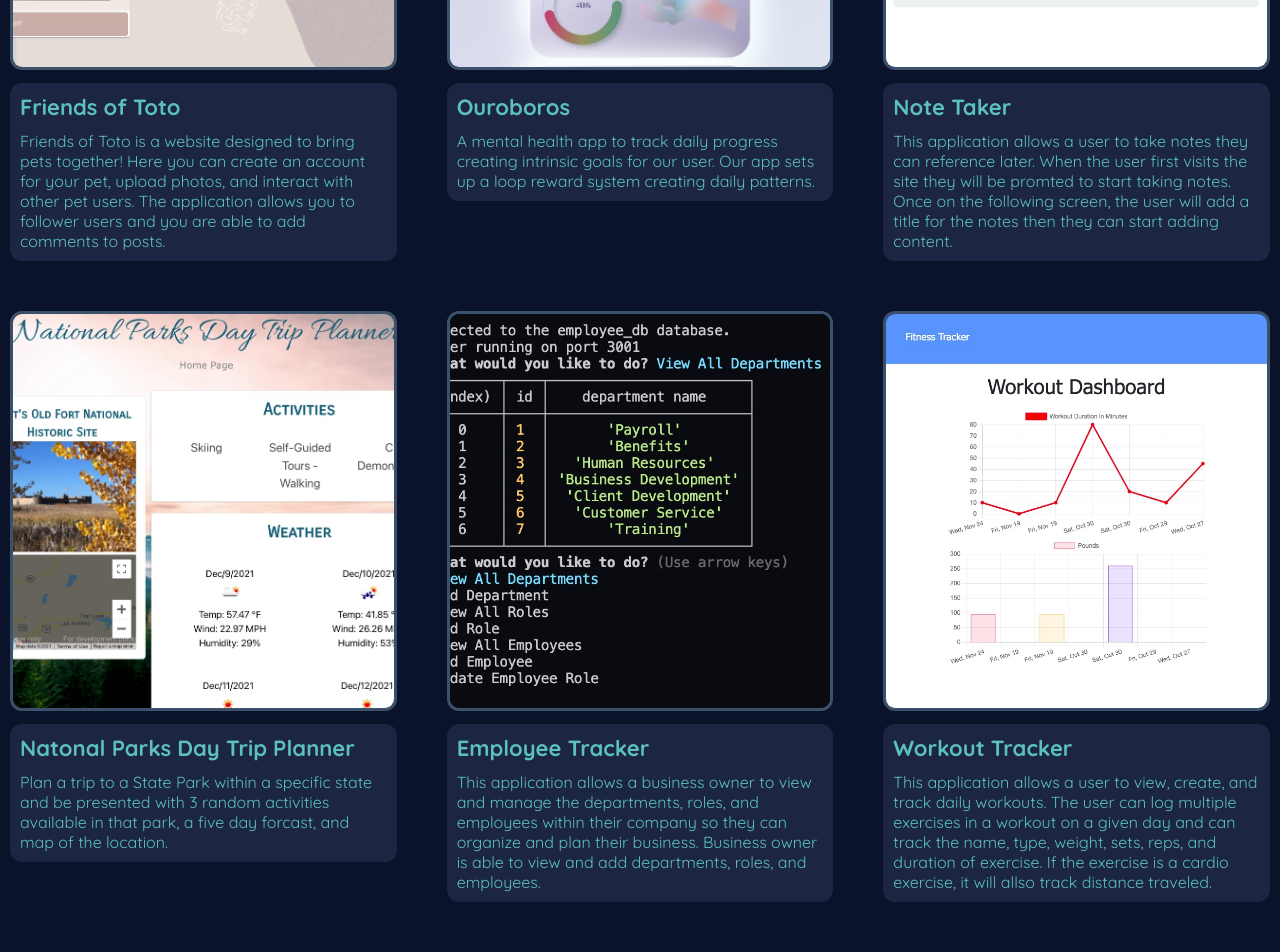
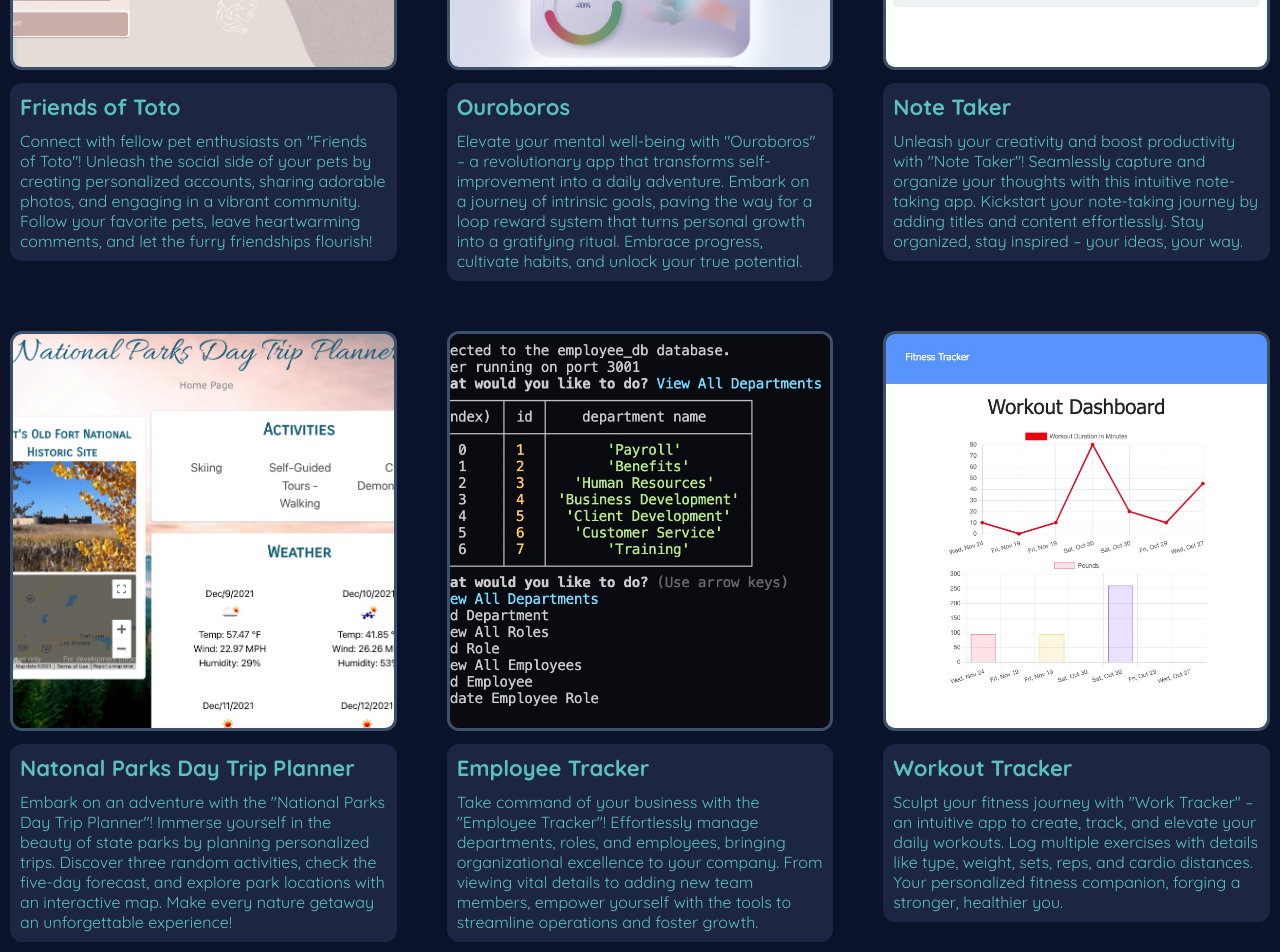
Before and after one commit to ZestyLimones/Zesty_React_Portfolio, a React (Create React App) app: page /projects in a window 1280 px wide. Shown: the part 580-1532 px from the top of the page. Built offline with nearby package versions, Linux system fonts and the light colour scheme.

Commit message:
updated project descriptions.

```diff
--- a/src/assets/data/projects.js
+++ b/src/assets/data/projects.js
@@ -10,42 +10,42 @@ const projects = [
   {
     id: uuidv4(),
     name: 'Friends of Toto',
-    desc: 'Friends of Toto is a website designed to bring pets together! Here you can create an account for your pet, upload photos, and interact with other pet users. The application allows you to follower users and you are able to add comments to posts.',
+    desc: 'Connect with fellow pet enthusiasts on "Friends of Toto"! Unleash the social side of your pets by creating personalized accounts, sharing adorable photos, and engaging in a vibrant community. Follow your favorite pets, leave heartwarming comments, and let the furry friendships flourish!',
     img: FoTotoImg,
     link: 'https://myfriendsoftoto.herokuapp.com/',
   },
   {
     id: uuidv4(),
     name: 'Ouroboros',
-    desc: 'A mental health app to track daily progress creating intrinsic goals for our user. Our app sets up a loop reward system creating daily patterns.',
+    desc: 'Elevate your mental well-being with "Ouroboros" – a revolutionary app that transforms self-improvement into a daily adventure. Embark on a journey of intrinsic goals, paving the way for a loop reward system that turns personal growth into a gratifying ritual. Embrace progress, cultivate habits, and unlock your true potential.',
     img: OuroborosImg,
     link: 'https://ouroboros.herokuapp.com/',
   },
   {
     id: uuidv4(),
     name: 'Note Taker',
-    desc: 'This application allows a user to take notes they can reference later. When the user first visits the site they will be promted to start taking notes. Once on the following screen, the user will add a title for the notes then they can start adding content.',
+    desc: 'Unleash your creativity and boost productivity with "Note Taker"! Seamlessly capture and organize your thoughts with this intuitive note-taking app. Kickstart your note-taking journey by adding titles and content effortlessly. Stay organized, stay inspired – your ideas, your way.',
     img: NoteTakerImg,
     link: 'https://fast-shelf-21917.herokuapp.com/',
   },
   {
     id: uuidv4(),
     name: 'Natonal Parks Day Trip Planner',
-    desc: 'Plan a trip to a State Park within a specific state and be presented with 3 random activities available  in that park, a five day forcast, and map of the location.',
+    desc: 'Embark on an adventure with the "National Parks Day Trip Planner"! Immerse yourself in the beauty of state parks by planning personalized trips. Discover three random activities, check the five-day forecast, and explore park locations with an interactive map. Make every nature getaway an unforgettable experience!',
     img: NationalParksImg,
     link: 'https://trivera777.github.io/National-Parks-Day-Trip-Planner/',
   },
   {
     id: uuidv4(),
     name: 'Employee Tracker',
-    desc: 'This application allows a business owner to view and manage the departments, roles, and employees within their company so they can organize and plan their business. Business owner is able to view and add departments, roles, and employees.',
+    desc: 'Take command of your business with the "Employee Tracker"! Effortlessly manage departments, roles, and employees, bringing organizational excellence to your company. From viewing vital details to adding new team members, empower yourself with the tools to streamline operations and foster growth.',
     img: EmployeeTrackerImg,
     link: 'https://github.com/ZestyLimones/Employee-Tracker',
   },
   {
     id: uuidv4(),
     name: 'Workout Tracker',
-    desc: 'This application allows a user to view, create, and track daily workouts. The user can log multiple exercises in a workout on a given day and can track the name, type, weight, sets, reps, and duration of exercise. If the exercise is a cardio exercise, it will allso track distance traveled.',
+    desc: 'Sculpt your fitness journey with "Work Tracker" – an intuitive app to create, track, and elevate your daily workouts. Log multiple exercises with details like type, weight, sets, reps, and cardio distances. Your personalized fitness companion, forging a stronger, healthier you.',
     img: WorkoutTrackerImg,
     link: 'https://thawing-island-83507.herokuapp.com/',
   },
```
